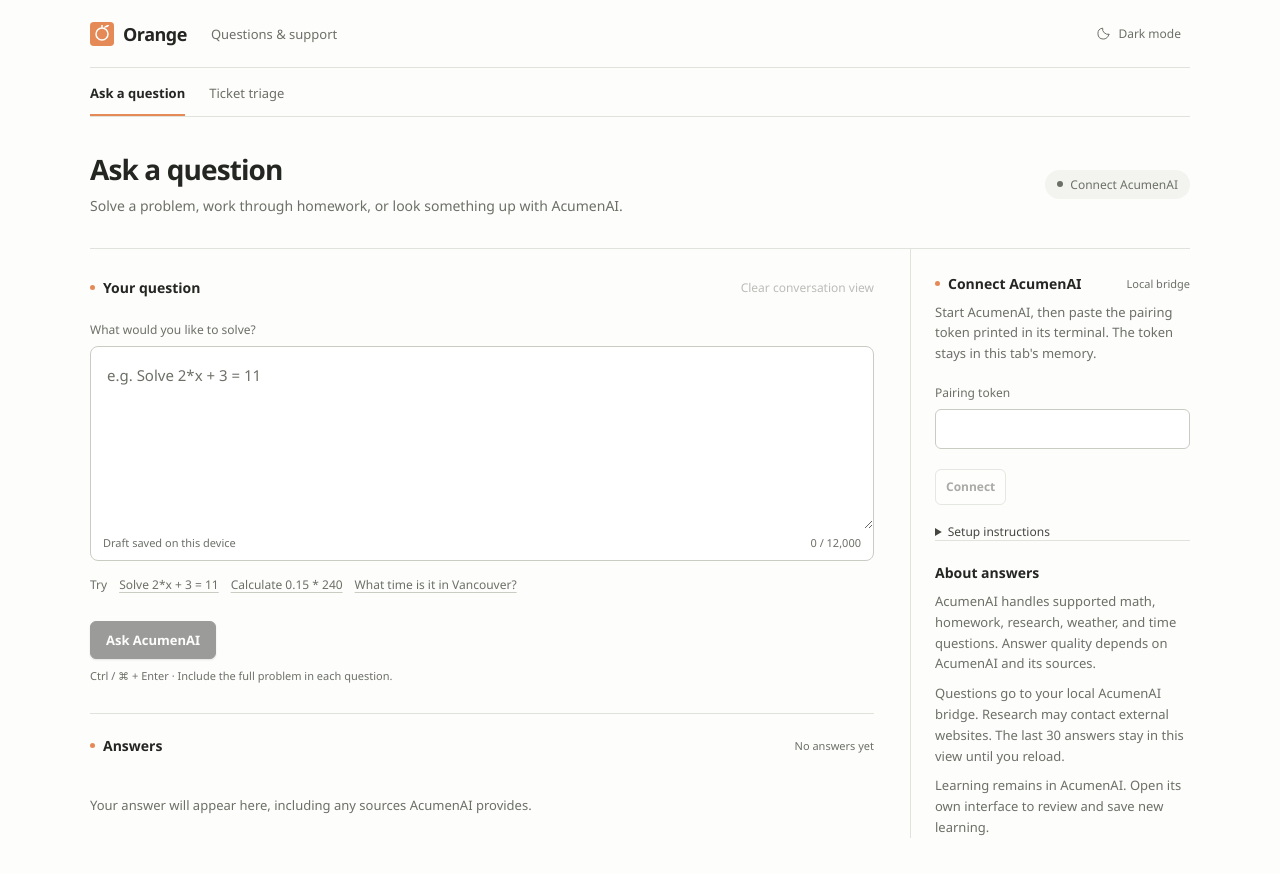
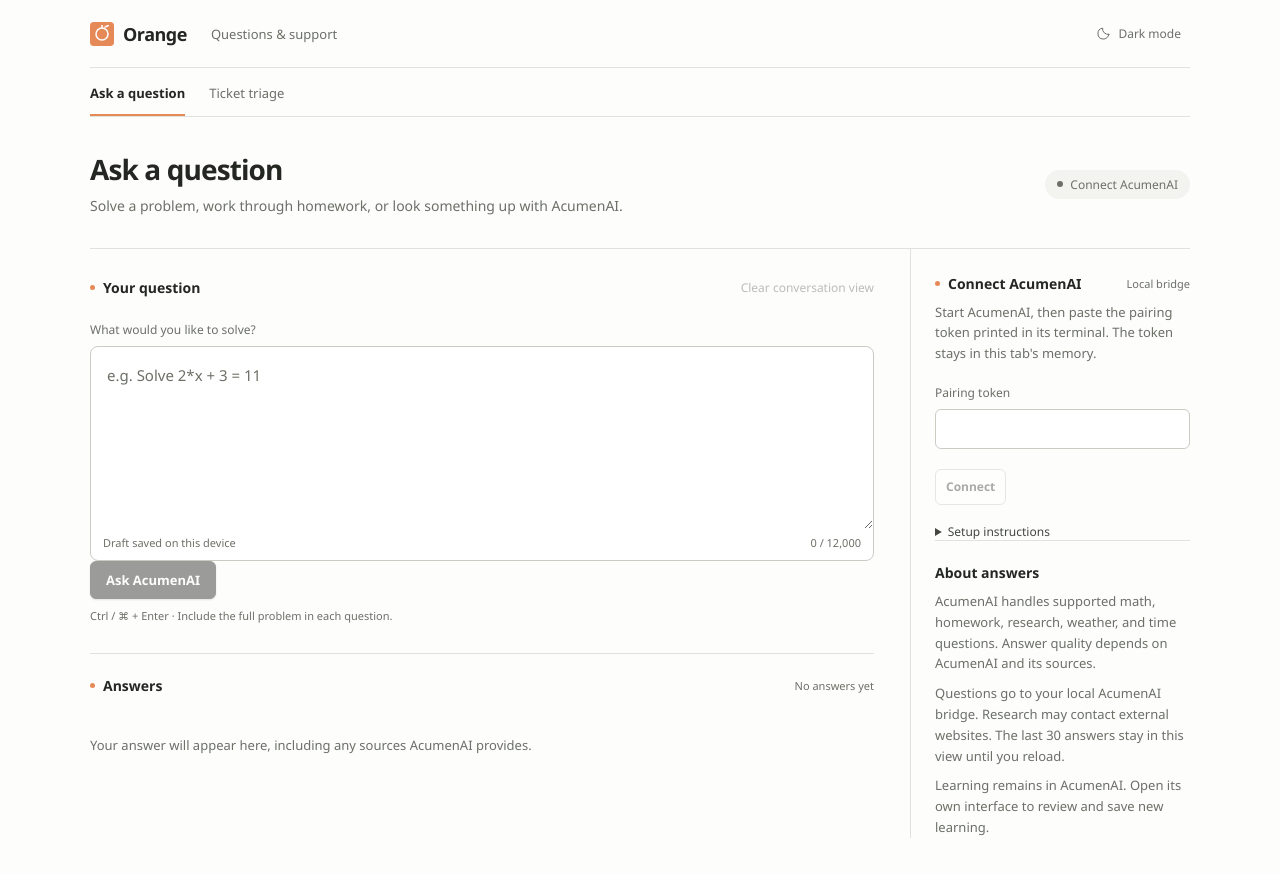
Before and after one commit to belugaman9981/orange-app, a React (Vite) app: page / in a window 1280 px wide. Shown: the top 874 px of the page. Built offline with nearby package versions, Linux system fonts and the light colour scheme.

Commit message:
Update AskQuestion.tsx

```diff
--- a/src/components/AskQuestion.tsx
+++ b/src/components/AskQuestion.tsx
@@ -3,7 +3,6 @@
 import { useWorkspace } from "../hooks/useWorkspace";
 
 type Exchange = { question: string; answer: string };
-const examples = ["Solve 2*x + 3 = 11", "Calculate 0.15 * 240", "What time is it in Vancouver?"];
 
 export function AskQuestion() {
   const { text, setText, draftSaved } = useWorkspace("", "orange-app:question-draft");
@@ -58,7 +57,6 @@
         <div className="section-heading"><h2>Your question</h2><button className="chip" disabled={!!busy || !exchanges.length} onClick={() => { setExchanges([]); setNotice("Conversation view cleared. AcumenAI's session is unchanged."); }}>Clear conversation view</button></div>
         <label className="input-label" htmlFor="question-input">What would you like to solve?</label>
         <div className="message-editor"><textarea id="question-input" ref={input} className="ticket-input" rows={5} value={text} disabled={busy === "answer"} maxLength={12000} onChange={(event) => setText(event.target.value)} onKeyDown={(event) => { if ((event.ctrlKey || event.metaKey) && event.key === "Enter") { event.preventDefault(); void run("answer"); } }} placeholder="e.g. Solve 2*x + 3 = 11" /><div className="editor-footer"><span>{draftSaved ? "Draft saved on this device" : "Draft not saved — keep this tab open"}</span><span>{text.length} / 12,000</span></div></div>
-        <div className="sample-chips"><span>Try</span>{examples.map((example) => <button className="chip" key={example} disabled={!!busy} onClick={() => { setText(example); input.current?.focus(); }}>{example}</button>)}</div>
         <div className="button-row review-actions"><button className="btn btn--primary" disabled={!!busy || !connected || !text.trim()} onClick={() => void run("answer")}>{busy === "answer" ? "Asking AcumenAI…" : "Ask AcumenAI"}</button>{busy && <button className="btn" onClick={() => request.current?.abort()}>Stop waiting</button>}</div>
         <p className="keyboard-hint">Ctrl / ⌘ + Enter · Include the full problem in each question.</p>
         {error && <p className="question-error" role="alert">{error} Your question is kept.</p>}
```
